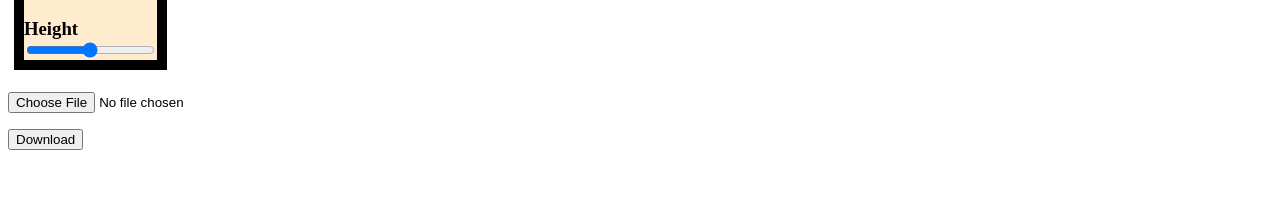
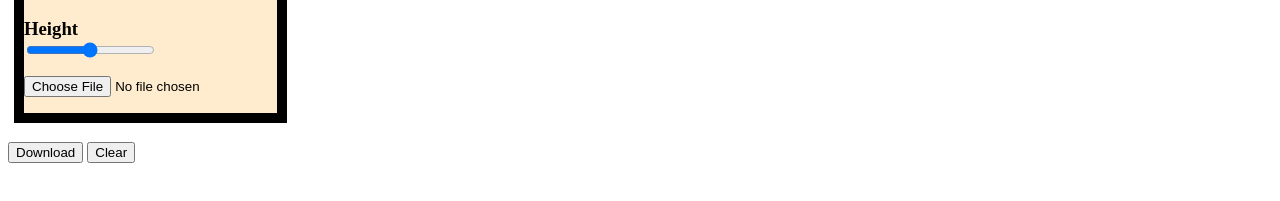
Before and after one commit to Jeff-The-McD/ascii-art, a plain HTML site: page index.html in a window 1280 px wide. Shown: the part 213-414 px from the top of the page. Drawn offline with Linux system fonts and the light colour scheme.

Commit message:
adding clear button

```diff
--- a/action.js
+++ b/action.js
@@ -28,7 +28,7 @@ const convertToGrayScales = (context, width, height) => {
 
     const grayScales = [];
 
-    for (let i = 0 ; i < imageData.data.length ; i += 4) {
+    for (let i = 0; i < imageData.data.length; i += 4) {
         const r = imageData.data[i];
         const g = imageData.data[i + 1];
         const b = imageData.data[i + 2];
@@ -76,8 +76,8 @@ fileInput.onchange = (e) => {
             imhei = height;
             canvas.width = width;
             canvas.height = height;
-            down.height = height*16;
-			down.width = width*10;
+            down.height = height * 16;
+            down.width = width * 10;
             context.drawImage(image, 0, 0, width, height);
             const grayScales = convertToGrayScales(context, width, height);
 
@@ -86,8 +86,8 @@ fileInput.onchange = (e) => {
             // Fill canvas with ascii image text
             var contain = asciiImage.textContent;
             var splittext = contain.split('\n');
-			for (var i=0;i<splittext.length;i++){
-				ctx.fillText(splittext[i],30,30+(i*15));
+            for (var i = 0; i < splittext.length; i++) {
+                ctx.fillText(splittext[i], 30, 30 + (i * 15));
             }
         }
         image.src = event.target.result;
@@ -119,7 +119,7 @@ setInterval(function() {
     MAXIMUM_HEIGHT = h.value;
 }, 100)
 
-function DownloadCanvasAsImage(){
+function DownloadCanvasAsImage() {
     let downloadLink = document.createElement('a');
     downloadLink.setAttribute('download', 'AsciiImage.png');
     let canvas = document.getElementById('asciidown');
@@ -129,3 +129,9 @@ function DownloadCanvasAsImage(){
         downloadLink.click();
     });
 }
+
+function clearAsciiImage() {
+    const context = canvas.getContext('2d');
+
+    context.clearRect(0, 0, canvas.width, canvas.height);
+}
--- a/index.html
+++ b/index.html
@@ -1,12 +1,16 @@
 <html>
+
 <head>
     <title>Ascii Art</title>
     <meta charset="UTF-8">
     <meta>
     <link rel="stylesheet" href="style.css">
+    <script async src="action.js"></script>
 
 </head>
+
 <body>
+
     <div id='title-container'>
         <h1>Ascii Art</h1>
     </div>
@@ -19,15 +23,17 @@
             <h3>Height</h3>
             <input type="range" min="1" max="100" value="50" id="hei">
         </div>
+        <p>
+            <input type="file" name="picture">
+        </p>
     </div>
 
-    <p>
-        <input type="file" name="picture">
-    </p>
+
     <canvas id="preview" style="display: none;"></canvas>
     <pre id="ascii"></pre>
     <canvas id="asciidown" style="display: none;" width="3000" height="1500"></canvas>
     <button onclick="DownloadCanvasAsImage()">Download</button>
-    <script src="action.js"></script>
+    <button onclick="clearAsciiImage()">Clear</button>
 </body>
+
 </html>
```
Lines whose indentation alone changed are shown as unchanged.
